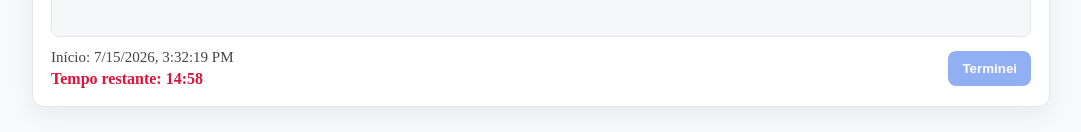
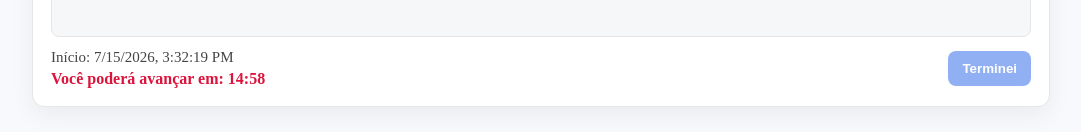
Before and after one commit to Joaovabbr/monografia_repo, a React (Vite) app in the folder monografia-mafe/: page /game/tetris in a window 1280 px wide. Both pictures are taken after a click on the button "Iniciar Jogo". Shown: the part 698-830 px from the top of the page, without its empty margins (99-1180 px from the left). Built offline with nearby package versions, Linux system fonts and the light colour scheme; no server answers.

Commit message:
fix: Corrigido sentido do texto do game

```diff
--- a/monografia-mafe/src/pages/GameWrapper.jsx
+++ b/monografia-mafe/src/pages/GameWrapper.jsx
@@ -358,7 +358,7 @@ export default function GameWrapper({
                 </p>
                 {startedAt && remainingMs > 0 && (
                   <p style={{ color: "crimson", fontWeight: 600, margin: 0 }}>
-                    Tempo restante: {formatMsToMMSS(remainingMs)}
+                    Você poderá avançar em: {formatMsToMMSS(remainingMs)}
                   </p>
                 )}
                 {startedAt && remainingMs <= 0 && !endedAt && (
```
